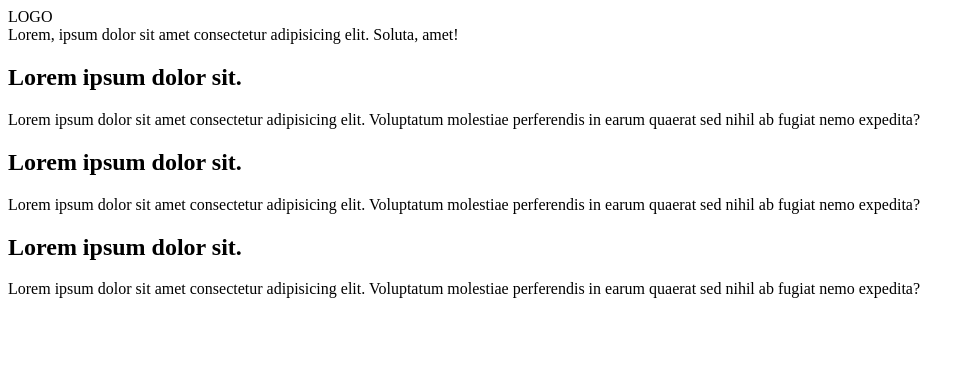
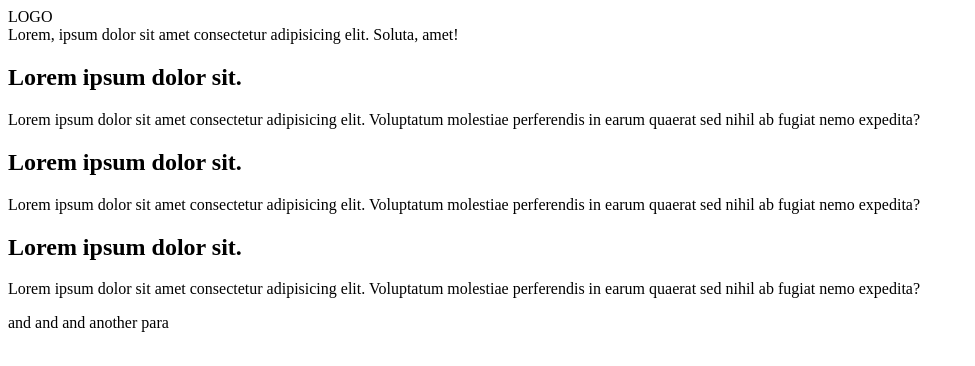
Before and after one commit to Ritik4/demo, a plain HTML site: page index.html in a window 1280 px wide. Shown: the whole page, without its empty margins (0-975 px from the left). Drawn offline with Linux system fonts and the light colour scheme.

Commit message:
added another package

```diff
--- a/index.html
+++ b/index.html
@@ -26,6 +26,7 @@
         <section>
             <h1>Lorem ipsum dolor sit.</h1>
             <p>Lorem ipsum dolor sit amet consectetur adipisicing elit. Voluptatum molestiae perferendis in earum quaerat sed nihil ab fugiat nemo expedita?</p>
+        <p>and and and another para</p>
         </section>
     </main>
 </body>
```
